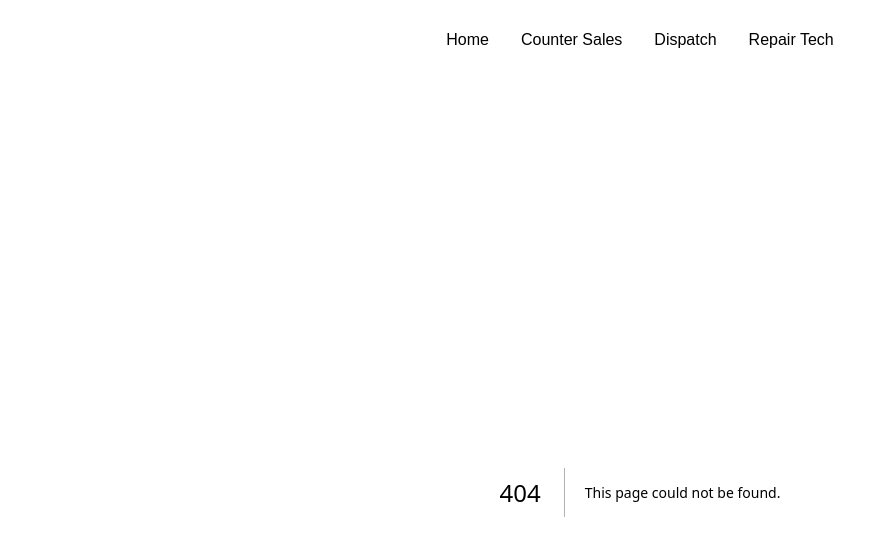
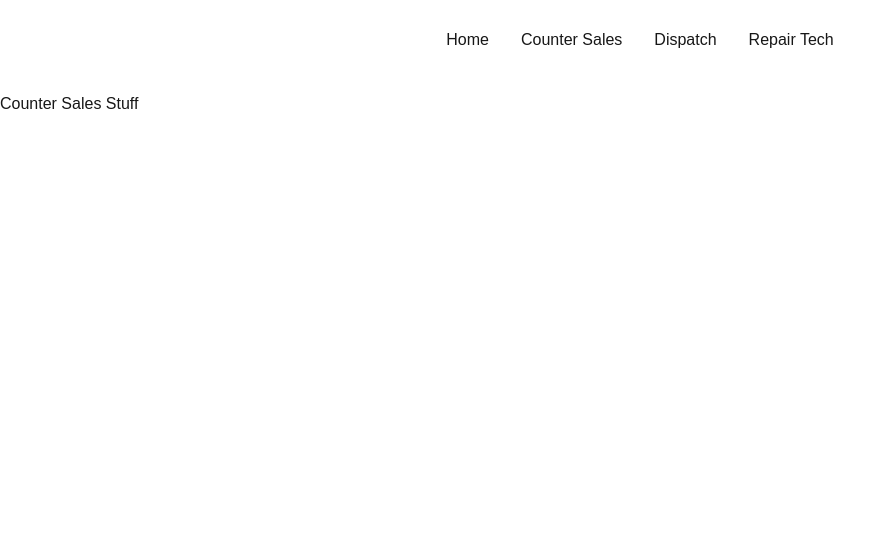
Before and after one commit to WillTaylor2352/MachineRepairs, a Next.js app in the folder machinerepairs/: page /CounterSales in a window 1280 px wide. Before the commit this address had no page. Shown: the top 556 px of the page, without its empty margins (0-896 px from the left). Built offline with nearby package versions, Linux system fonts and the light colour scheme.

Commit message:
Initialized Role Based Function pages

```diff
--- /dev/null
+++ b/machinerepairs/src/app/(Roles)/CounterSales/page.js
@@ -0,0 +1,3 @@
+export default function CounterSales() {
+	return <div>Counter Sales Stuff</div>;
+}
--- /dev/null
+++ b/machinerepairs/src/app/(Roles)/DispatchCoordinator/page.js
@@ -0,0 +1,3 @@
+export default function Dispatch() {
+	return <div>Dispatch Stuff</div>;
+}
--- /dev/null
+++ b/machinerepairs/src/app/(Roles)/RepairTech/page.js
@@ -0,0 +1,3 @@
+export default function RepairTech() {
+	return <div>Repairs Tech Stuff</div>;
+}
```
